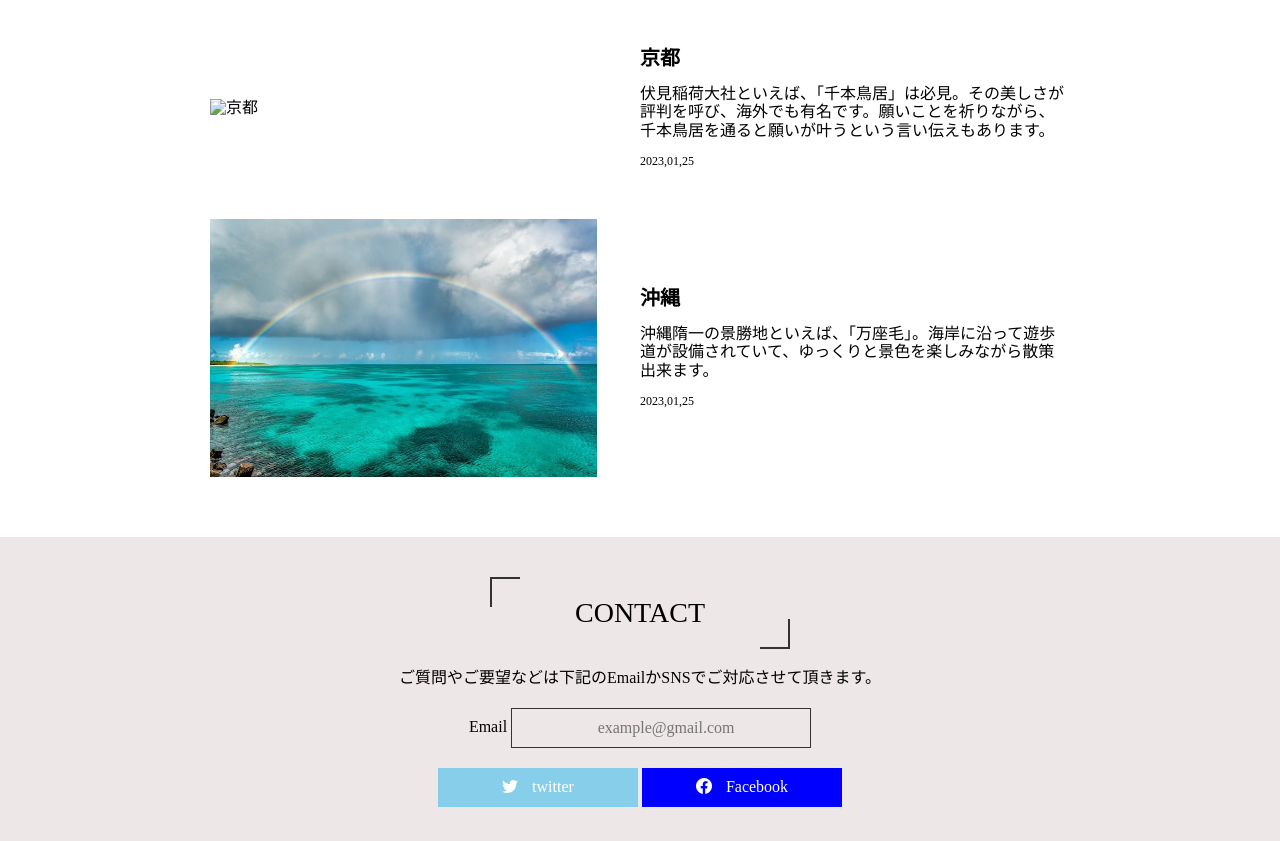
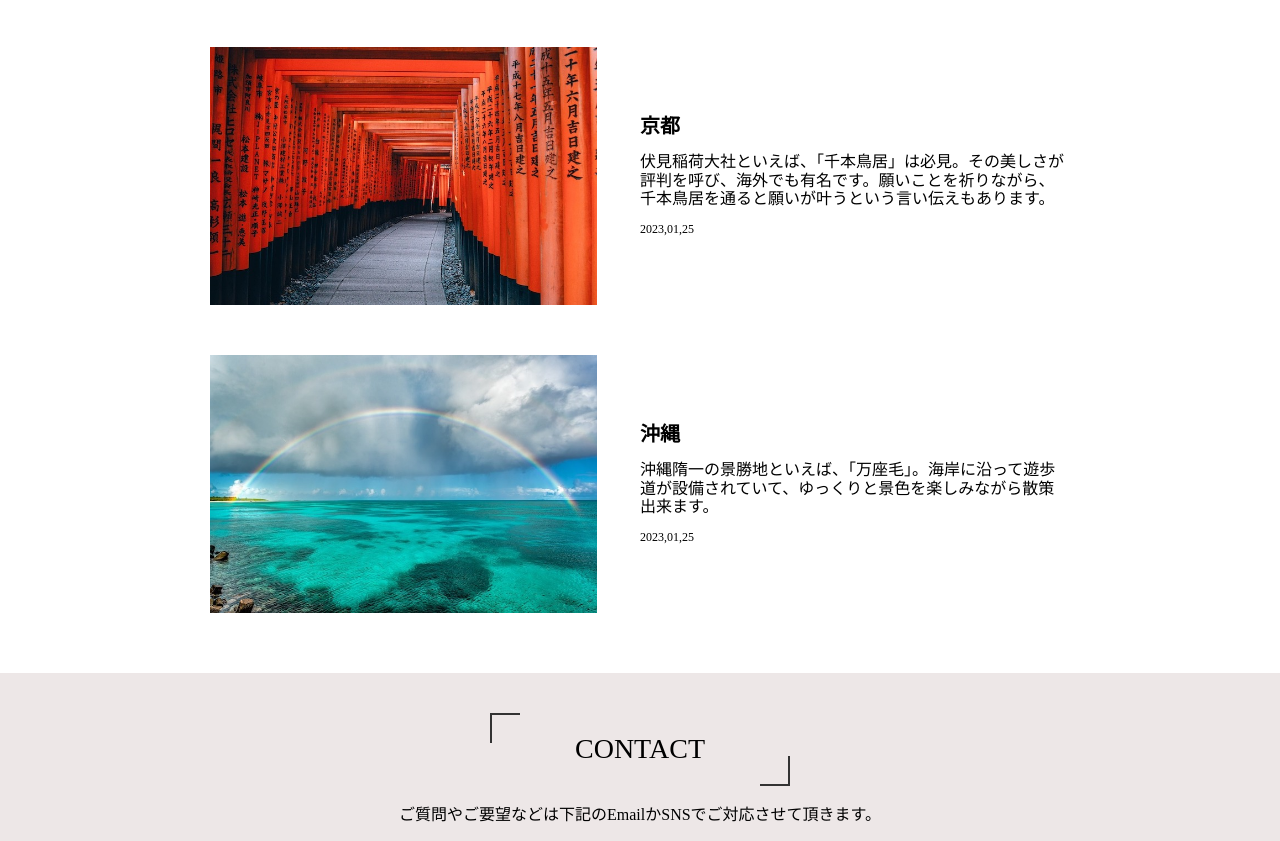
Before and after one commit to Kato-Dai26/kato-12-pro.github.io, a plain HTML site: page index.html in a window 1280 px wide. Shown: the part 2513-3354 px from the top of the page. Drawn offline with nearby package versions, Linux system fonts and the light colour scheme; some packages are replaced by stand-ins of ours; files whose address does not match are found by name.

Commit message:
Update index.html

```diff
--- a/index.html
+++ b/index.html
@@ -120,7 +120,7 @@
           </li>
           <li>
             <div class="news-pic">
-              <img src="img/kyouto.jpg" alt="京都">
+              <img src="https://raw.githubusercontent.com/Kato-Dai26/kato-12-pro.github.io/13100c74dca8d7bf9c218e48a350403b1443f9aa/kyouto.jpg" alt="京都">
             </div>
             <div class="news-txt">
               <h3>京都</h3>
```
